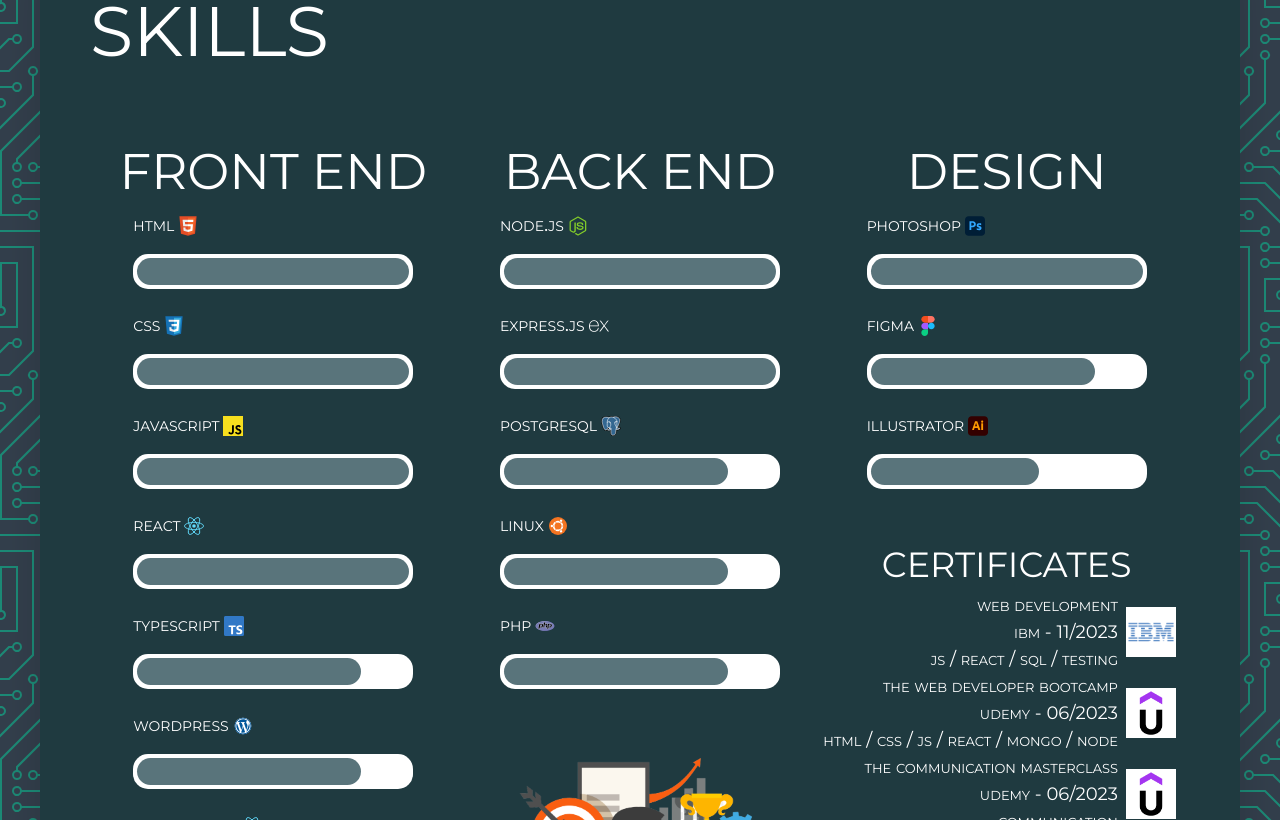
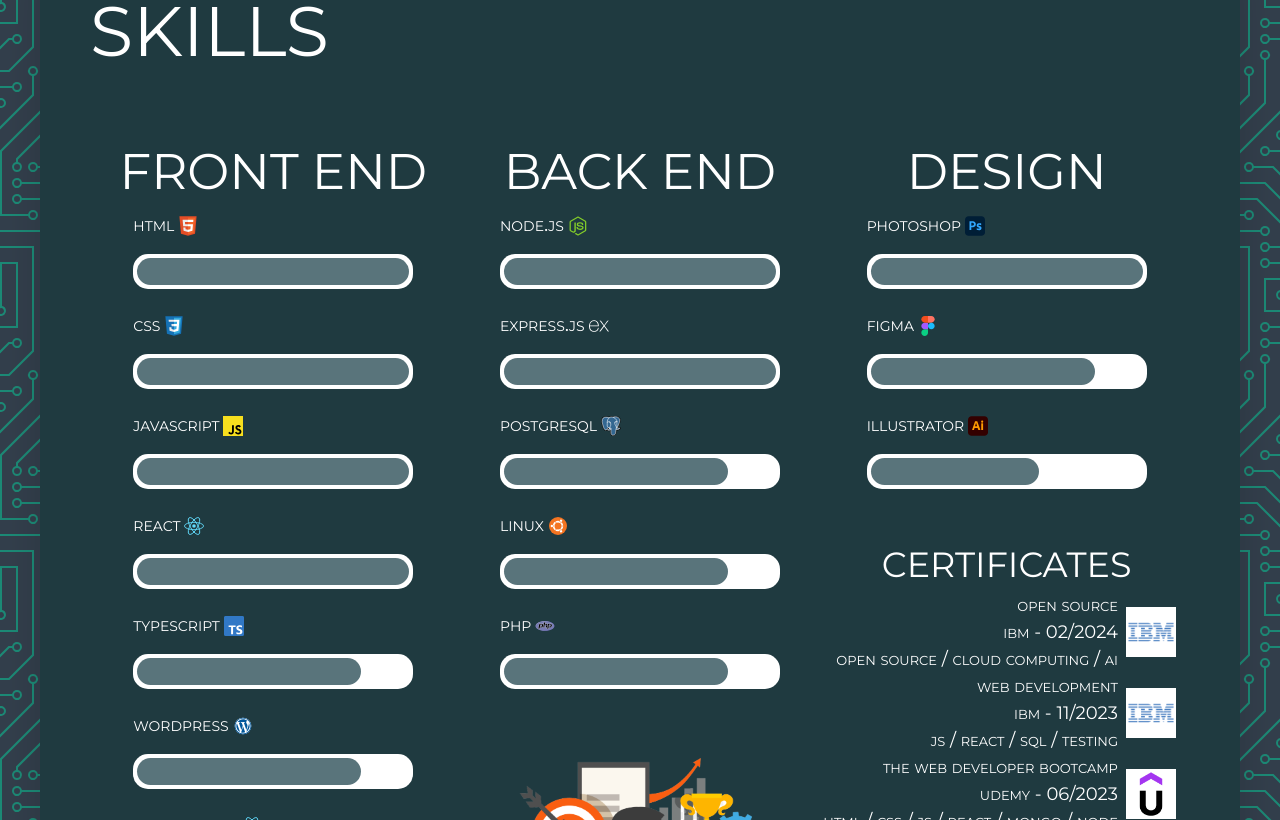
Before and after one commit to lazarevkristijan/Portfolio, a Next.js app: page / in a window 1280 px wide. Shown: the part 3034-3854 px from the top of the page. Built offline with nearby package versions, Linux system fonts and the light colour scheme.

Commit message:
add ne ibm certif + make remote exp

```diff
--- a/constants/index.js
+++ b/constants/index.js
@@ -159,6 +159,15 @@ export const designSkills = [
 
 export const certifications = [
   {
+    name: "open source",
+    issuer: "ibm",
+    issueDate: "02/2024",
+    skillsLearnt: "open source / cloud computing / ai",
+    issuerLogo: "/otherImages/ibm.png",
+    linkToCertification:
+      "https://www.credly.com/badges/199bb343-5f09-4915-b287-e7b4b81c2458/public_url",
+  },
+  {
     name: "web development",
     issuer: "ibm",
     issueDate: "11/2023",
@@ -167,6 +176,7 @@ export const certifications = [
     linkToCertification:
       "https://www.credly.com/badges/cf037a67-4565-4ecb-a0d3-7addf95875b0/public_url",
   },
+
   {
     name: "the web developer bootcamp",
     issuer: "udemy",
@@ -184,15 +194,6 @@ export const certifications = [
     issuerLogo: "/otherImages/udemy.png",
     linkToCertification:
       "https://www.udemy.com/certificate/UC-8ccfeb90-84ac-42b7-882a-113efcd8bd4c/",
-  },
-  {
-    name: "management skills",
-    issuer: "udemy",
-    issueDate: "05/2023",
-    skillsLearnt: "problem solving",
-    issuerLogo: "/otherImages/udemy.png",
-    linkToCertification:
-      "https://www.udemy.com/certificate/UC-e103957c-c162-4f32-90c5-f8ff86b00b94/",
   },
 ]
 
@@ -255,7 +256,7 @@ export const workExperiences = [
     periodTo: "present",
     employmentType: "part time",
     location: "bulgaria, sofia",
-    locationType: "on site",
+    locationType: "remote",
     skills: "business, communication, software, hardware, software development",
   },
   {
```
